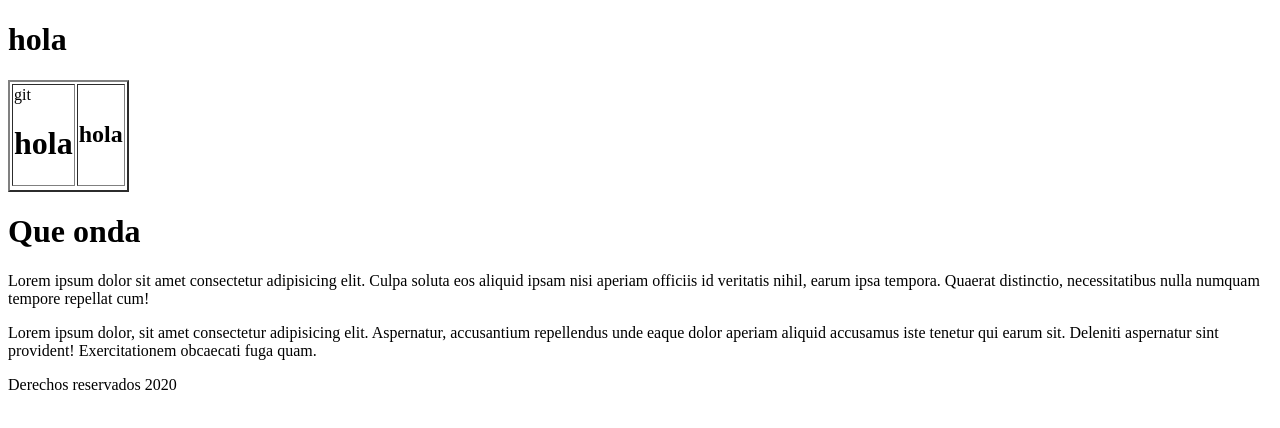
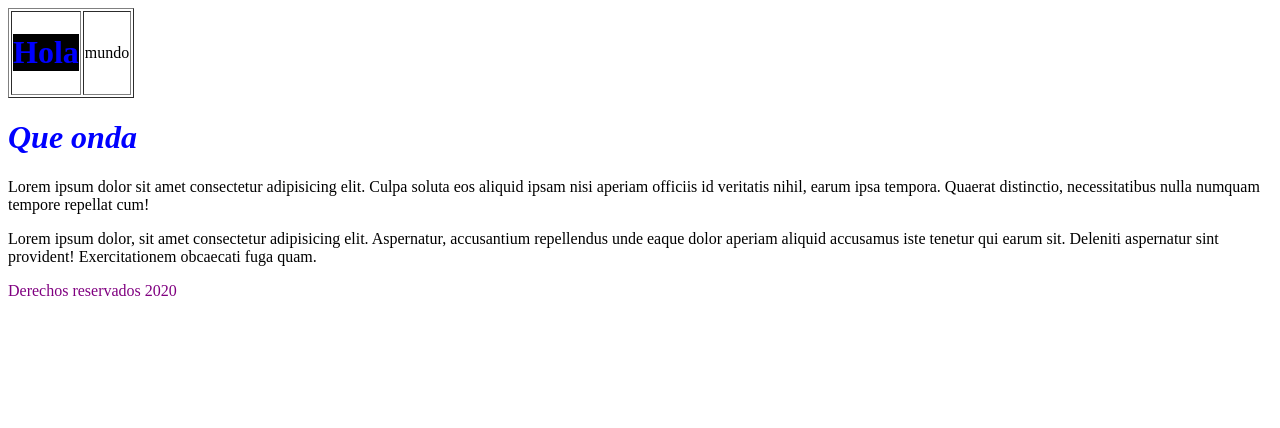
Before and after one commit to stravemx/axlt, a plain HTML site: page index.html in a window 1280 px wide. Drawn offline with Linux system fonts and the light colour scheme; files that its build step writes are made by us from their sources.

Commit message:
Prueba Css modificado

```diff
--- a/css/style.css
+++ b/css/style.css
@@ -0,0 +1,13 @@
+h1{
+    color: blue;
+}
+#fondo{
+    background-color: black;
+}
+.bold{
+    font-weight: bold;
+    font-style: italic;
+}
+footer{
+    color: purple;
+}
--- a/index.html
+++ b/index.html
@@ -4,22 +4,21 @@
     <meta charset="UTF-8">
     <meta name="viewport" content="width=device-width, initial-scale=1.0">
     <title>Axolt</title>
-    <link rel="stylesheet" href="style.css">
+    <link rel="stylesheet" href="css/style.css">
 </head>
 <body>
-    <table border="2">
-        <td>git
-            <h1>hola</h1>
 
-        </td>
-        <td>
-            <h2>hola</h2>
-        </td>
-        <tr>
-            <h1>hola</h1>
-        </tr>
+    <table border="1">
+      <tr>
+          <td>
+              <h1 id="fondo">Hola</h1>
+            </td>
+          <td>mundo</td>
+      </tr>
+
     </table>
-    <h1>Que onda</h1>
+
+    <h1 class="bold">Que onda</h1>
     <p>Lorem ipsum dolor sit amet consectetur adipisicing elit. Culpa soluta eos aliquid ipsam nisi aperiam officiis id veritatis nihil, earum ipsa tempora. Quaerat distinctio, necessitatibus nulla numquam tempore repellat cum!</p>
     <p>Lorem ipsum dolor, sit amet consectetur adipisicing elit. Aspernatur, accusantium repellendus unde eaque dolor aperiam aliquid accusamus iste tenetur qui earum sit. Deleniti aspernatur sint provident! Exercitationem obcaecati fuga quam.</p>
     <script src="js/main.js"></script>
```
